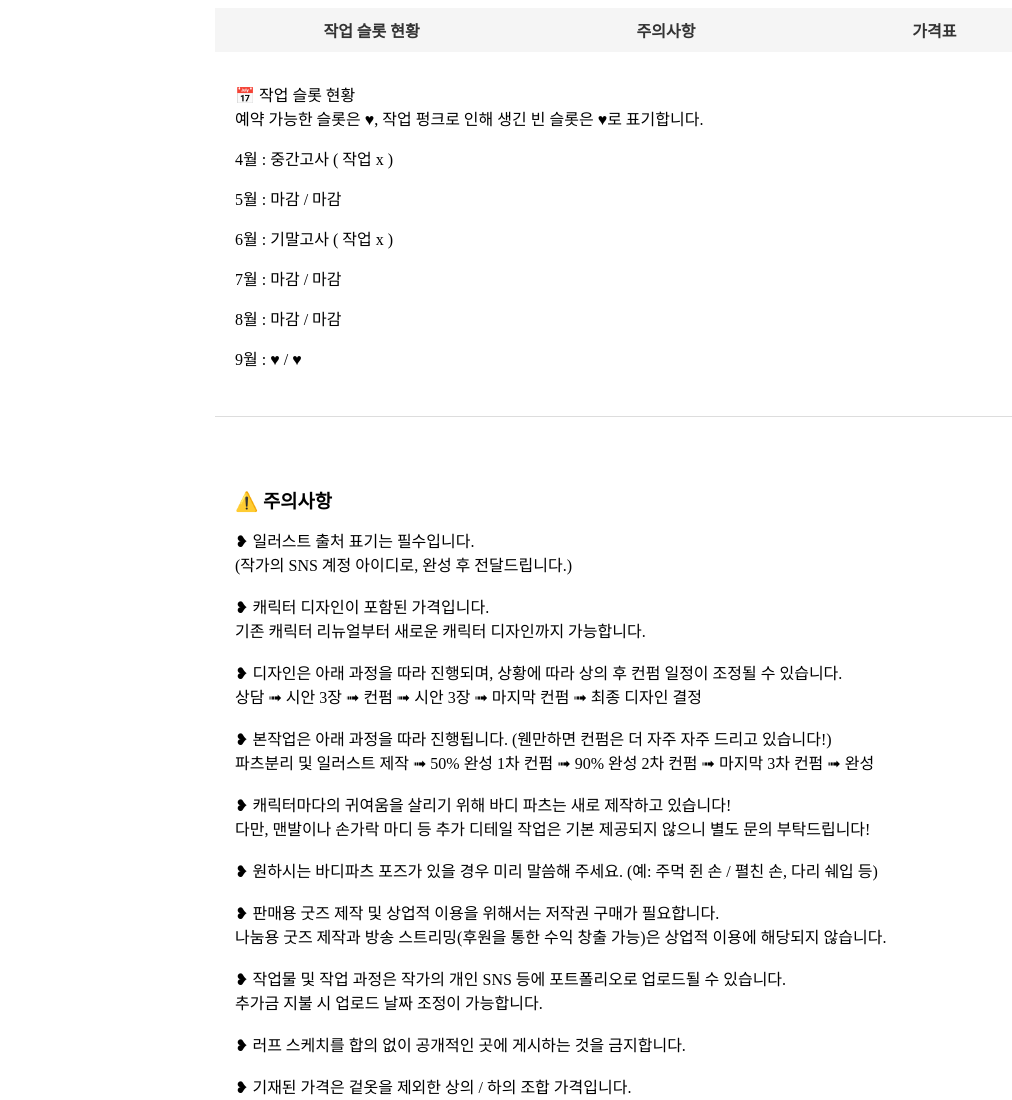
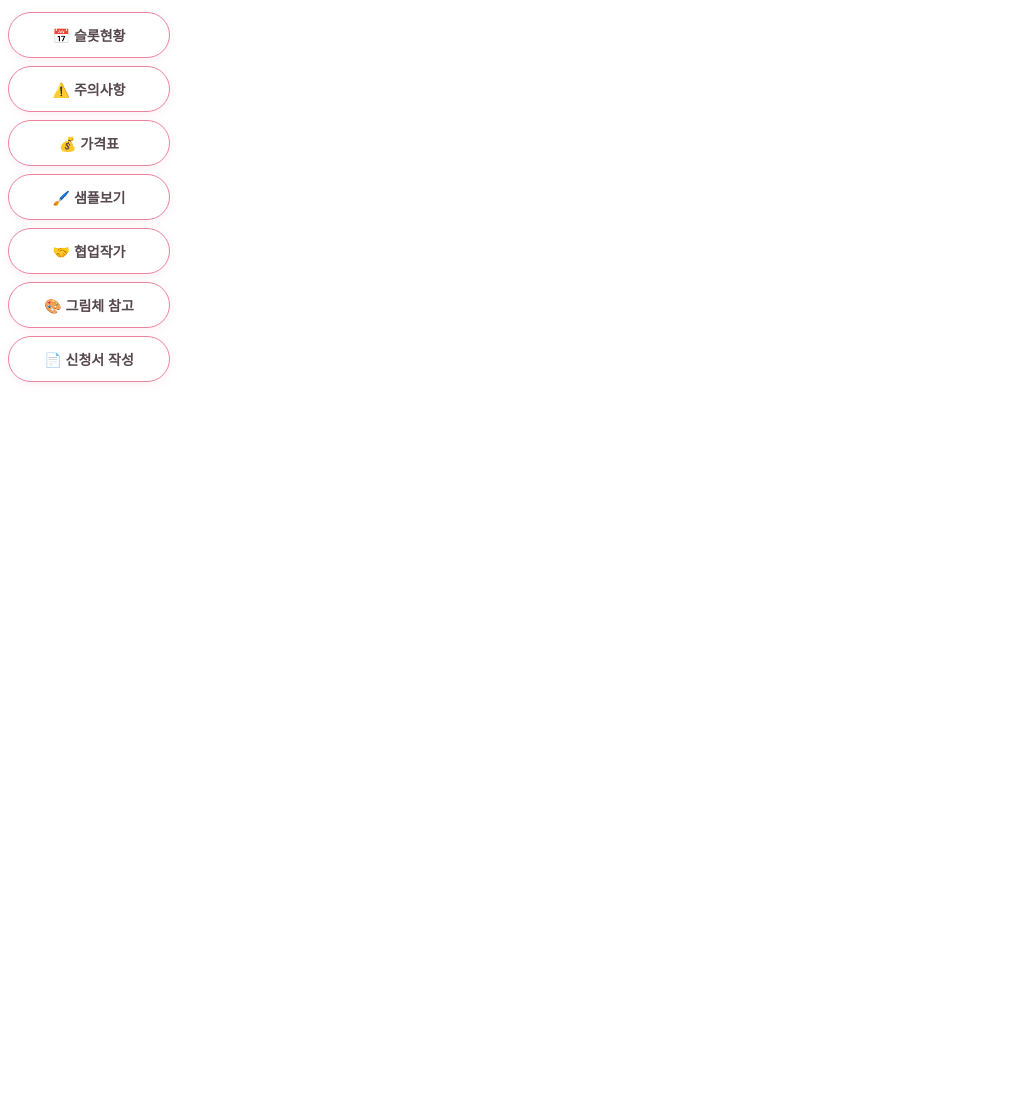
Before and after one commit to peach5828/Artmug_Quick_Menu, a plain HTML site: page index.html in a window 1280 px wide. Shown: the top 1100 px of the page, without its empty margins (0-1012 px from the left). After the commit the page ends 800 px from the top, so only its background shows below. Drawn offline with Linux system fonts and the light colour scheme.

Commit message:
Update index.html

```diff
--- a/index.html
+++ b/index.html
@@ -1,90 +1,53 @@
-<!-- 1. 상단 메뉴바 설정 (본문 id와 일치하도록 수정 완료) -->
-<div style="width: 100%; max-width: 850px; margin: 0 auto; display: flex; justify-content: space-around; background: #f5f5f5; padding: 10px 0; font-weight: bold; position: sticky; top: 0; z-index: 999;">
-    <a href="#sec-slot" style="text-decoration: none; color: #333;">작업 슬롯 현황</a>
-    <a href="#sec-notice" style="text-decoration: none; color: #333;">주의사항</a>
-    <a href="#sec-price" style="text-decoration: none; color: #333;">가격표</a>
-</div>
+<style>
+  .qm-nav {
+    display: flex;
+    flex-direction: column;
+    gap: 8px;
+    width: 160px;
+    padding: 4px 0;
+    font-family: 'Apple SD Gothic Neo', '맑은 고딕', sans-serif;
+  }
 
-<!-- 2. 본문 박스 구역 설정 -->
-<div style="max-width: 850px; margin: 0 auto;">
+  .qm-nav a {
+    display: flex;
+    align-items: center;
+    justify-content: center;
+    gap: 7px;
+    width: 160px;
+    height: 44px;
+    border-radius: 999px;
+    border: 1.8px solid #eb839f;
+    background: white;
+    color: #55474d;
+    font-size: 14px;
+    font-weight: 600;
+    text-decoration: none;
+    text-align: center;
+    white-space: nowrap;
+    box-shadow: 0 2px 8px rgba(235, 131, 159, 0.13);
+    transition:
+      background 0.18s ease,
+      color 0.18s ease,
+      border-color 0.18s ease,
+      box-shadow 0.18s ease;
+  }
 
-    <!-- 첫 번째 박스 (id: sec-slot) -->
-    <div class="card" id="sec-slot" style="padding: 30px 20px; border-bottom: 1px solid #ddd;">
-        <div class="title">📅 작업 슬롯 현황</div>
-        <div class="section-sub">예약 가능한 슬롯은 <span class="available">♥</span>, 작업 펑크로 인해 생긴 빈 슬롯은 <span class="empty-slot">♥</span>로 표기합니다.</div>
-        <div class="slot">
-            <p>4월 : 중간고사 ( 작업 x )</p>
-            <p>5월 : <span class="closed">마감</span> / <span class="closed">마감</span></p>
-            <p>6월 : 기말고사 ( 작업 x )</p>
-            <p>7월 : <span class="closed">마감</span> / <span class="closed">마감</span></p>
-            <p>8월 : <span class="closed">마감</span> / <span class="closed">마감</span></p>
-            <p>9월 : <span class="available">♥</span> / <span class="available">♥</span></p>
-        </div>
-    </div>
+  /* 호버 & 클릭 효과: 핑크 그라데이션 */
+  .qm-nav a:hover,
+  .qm-nav a:active {
+    background: linear-gradient(135deg, #ffb6cb 0%, #eb839f 100%);
+    border-color: #d86c89;
+    color: white;
+    box-shadow: 0 4px 16px rgba(235, 131, 159, 0.35);
+  }
+</style>
 
-    <!-- 두 번째 박스 (id: sec-notice) -->
-    <div id="sec-notice" style="padding: 50px 20px; border-bottom: 1px solid #ddd;">
-        <h3 style="margin-bottom: 15px;">⚠️ 주의사항</h3>
-        <div class="notice-box">
-            ❥ 일러스트 출처 표기는 필수입니다.<br>
-            (작가의 SNS 계정 아이디로, 완성 후 전달드립니다.)<br><br>
-
-            ❥ 캐릭터 디자인이 포함된 가격입니다.<br>
-            기존 캐릭터 리뉴얼부터 새로운 캐릭터 디자인까지 가능합니다.<br><br>
-
-            ❥ 디자인은 아래 과정을 따라 진행되며, 상황에 따라 상의 후 컨펌 일정이 조정될 수 있습니다.<br>
-            <span class="highlight">상담 ➟ 시안 3장 ➟ 컨펌 ➟ 시안 3장 ➟ 마지막 컨펌 ➟ 최종 디자인 결정</span><br><br>
-
-            ❥ 본작업은 아래 과정을 따라 진행됩니다. (웬만하면 컨펌은 더 자주 자주 드리고 있습니다!)<br>
-            <span class="highlight">파츠분리 및 일러스트 제작 ➟ 50% 완성 1차 컨펌 ➟ 90% 완성 2차 컨펌 ➟ 마지막 3차 컨펌 ➟ 완성</span><br><br>
-
-            ❥ 캐릭터마다의 귀여움을 살리기 위해 <span class="highlight">바디 파츠는 새로 제작</span>하고 있습니다!<br>
-            다만, 맨발이나 손가락 마디 등 추가 디테일 작업은 기본 제공되지 않으니 별도 문의 부탁드립니다! <br><br>
-
-            ❥ 원하시는 바디파츠 포즈가 있을 경우 미리 말씀해 주세요. (예: 주먹 쥔 손 / 펼친 손, 다리 쉐입 등)<br><br>
-
-            ❥ 판매용 굿즈 제작 및 상업적 이용을 위해서는 <span class="highlight">저작권 구매</span>가 필요합니다.<br>
-            나눔용 굿즈 제작과 방송 스트리밍(후원을 통한 수익 창출 가능)은 상업적 이용에 해당되지 않습니다.<br><br>
-
-            ❥ 작업물 및 작업 과정은 작가의 개인 SNS 등에 <span class="highlight">포트폴리오로 업로드</span>될 수 있습니다.<br>
-            추가금 지불 시 업로드 날짜 조정이 가능합니다.<br><br>
-
-            ❥ <span class="highlight">러프 스케치를 합의 없이 공개적인 곳에 게시하는 것을 금지합니다.</span><br><br>
-
-            ❥ 기재된 가격은 <span class="highlight">겉옷을 제외한 상의 / 하의 조합 가격</span>입니다.<br>
-            겉옷이 있는 디자인의 경우 추가금이 발생합니다.<br><br>
-
-            ❥ 화려한 장신구나 구조가 복잡한 디자인은 추가금이 발생할 수 있습니다.<br><br>
-
-            ❥ 파츠분리 관련 문제는 문의 주시면 수정해 드립니다.<br>
-            다만 <span class="highlight">고가동으로 주문하지 않으신 경우 과도한 파츠분리 요청은 거절</span>될 수 있습니다.<br><br>
-
-            ❥ 작업 기한은 <span class="highlight">작업 시작일로부터 최대 31일</span>입니다.<br><br>
-
-            ❥ 기업세 작업의 경우 <span class="highlight">별도 문의</span> 부탁드립니다.
-        </div>
-    </div>
-
-    <!-- 세 번째 박스 (id: sec-price) -->
-    <div id="sec-price" style="padding: 50px 20px;">
-        <div class="card price-card-open">
-            <div class="title">💰 가격표</div>
-            <div class="section-sub">기본 패키지 및 추가 옵션 안내</div>
-
-            <div class="price-grid">
-                <div class="price-group">
-                    <div class="price-head">기본 모델</div>
-                    <div class="price-list">
-                        <div class="price-item base-option-item" onclick="toggleBaseOption(this, '전신 패키지', 600000)">
-                            Live2D 전신 패키지 +600,000원
-                        </div>
-                        <div class="price-item base-option-item" onclick="toggleBaseOption(this, '반신 패키지', 500000)">
-                            Live2D 반신 패키지 +500,000원
-                        </div>
-                    </div>
-                </div>
-            </div>
-        </div>
-    </div>
-
-</div>
+<nav class="qm-nav">
+  <a href="#sec-slot">📅 슬롯현황</a>
+  <a href="#sec-notice">⚠️ 주의사항</a>
+  <a href="#sec-price">💰 가격표</a>
+  <a href="#sec-sample">🖌️ 샘플보기</a>
+  <a href="#sec-collab">🤝 협업작가</a>
+  <a href="#sec-style">🎨 그림체 참고</a>
+  <a href="#sec-form">📄 신청서 작성</a>
+</nav>
```
